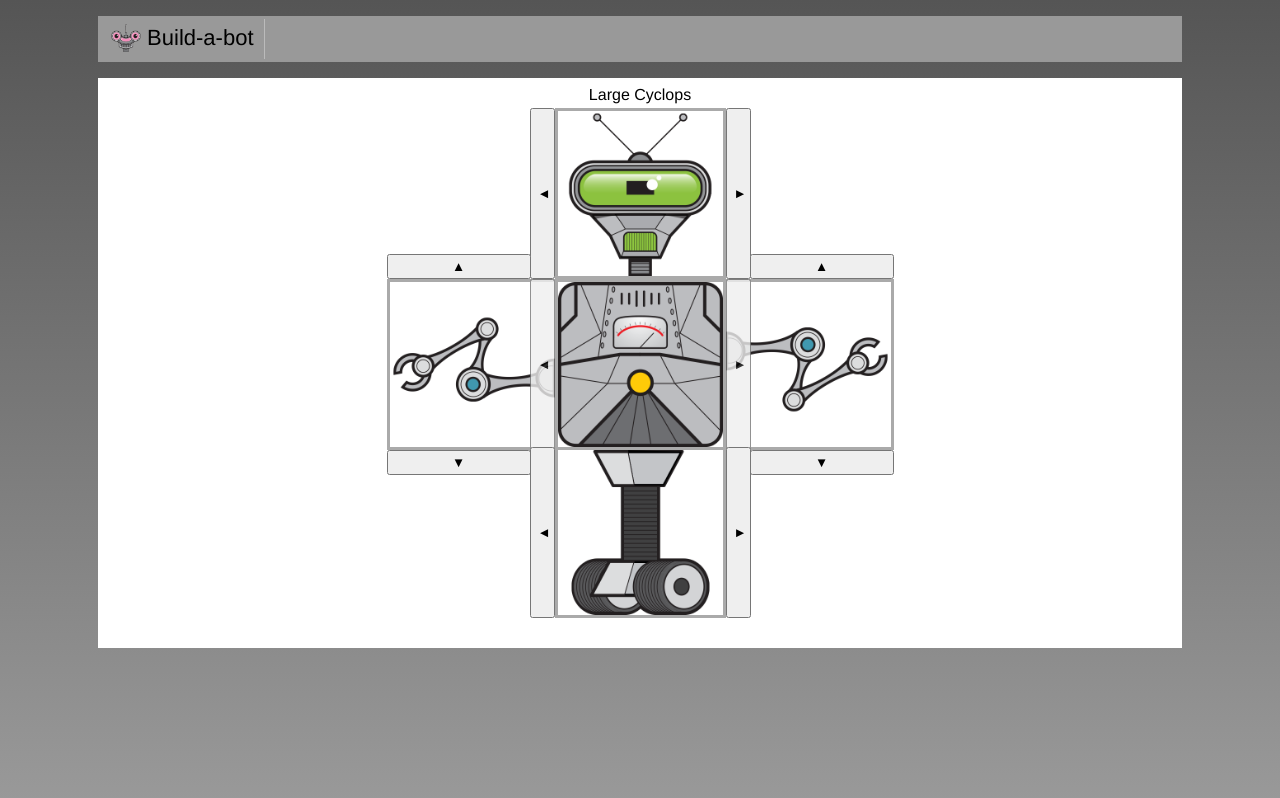
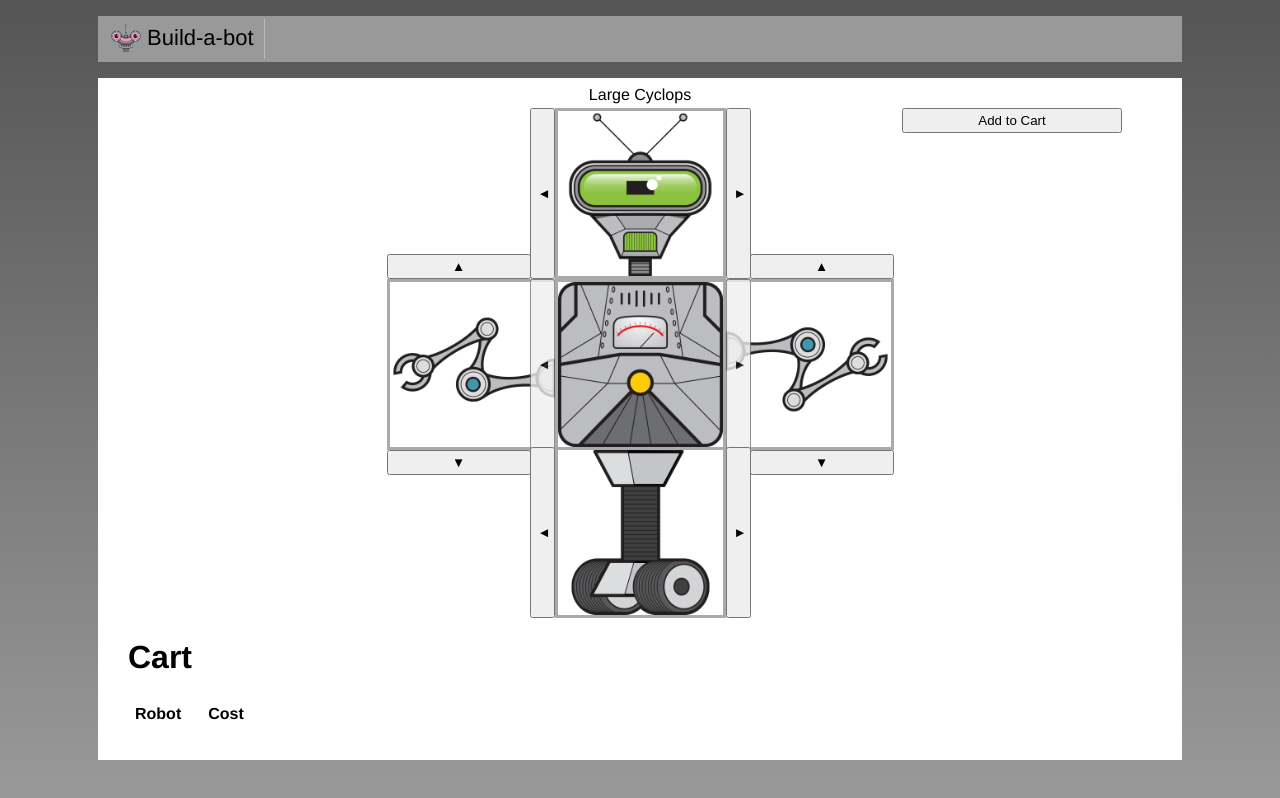
Before and after one commit to junejungjunejung/projectCooper, a Vue app in the folder robot-builder/: page / in a window 1280 px wide. Built offline with nearby package versions, Linux system fonts and the light colour scheme.

Commit message:
components created

```diff
--- a/robot-builder/package.json
+++ b/robot-builder/package.json
@@ -18,6 +18,8 @@
     "babel-eslint": "^10.0.1",
     "eslint": "^5.16.0",
     "eslint-plugin-vue": "^5.0.0",
+    "node-sass": "^4.13.1",
+    "sass-loader": "^8.0.2",
     "vue-template-compiler": "^2.6.10"
   },
   "eslintConfig": {
--- a/robot-builder/src/App.vue
+++ b/robot-builder/src/App.vue
@@ -33,7 +33,9 @@ body {
   background: linear-gradient(to bottom, #555, #999);
   background-attachment: fixed;
 }
+</style>
 
+<style scoped>
 #app {
   font-family: 'Avenir', Helvetica, Arial, sans-serif;
 }
--- a/robot-builder/src/build/RobotBuilder.vue
+++ b/robot-builder/src/build/RobotBuilder.vue
@@ -1,9 +1,11 @@
 <template>
-  <div>
+  <div class="content">
+    <button class="add-to-cart" @click="addToCart()">Add to Cart</button>
     <div class="top-row">
       <div class="top part">
         <div class="robot-name">
           {{selectedRobot.head.title}}
+          <span v-if="selectedRobot.head.onSale" class="sale">Sale!</span>
         </div>
         <img :src="selectedRobot.head.src" title="head"/>
         <button @click="selectPreviousHead()" class="prev-selector">&#9668;</button>
@@ -34,11 +36,29 @@
         <button @click="selectNextBase()" class="next-selector">&#9658;</button>
       </div>
     </div>
+    <div>
+      <h1>Cart</h1>
+      <table>
+        <thead>
+          <tr>
+            <th>Robot</th>
+            <th class="cost">Cost</th>
+          </tr>
+        </thead>
+        <tbody>
+          <tr v-for="(robot,index) in cart" :key="index">
+            <td>{{robot.head.title}}</td>
+            <td class="cost">{{robot.cost}}</td>
+          </tr>
+        </tbody>
+      </table>
+    </div>
   </div>
 </template>
 
 <script>
 import availableParts from '../data/parts';
+import createdHookMixin from './created-hook-mixin';
 
 function getPreviousValidIndex(index, length){
   const deprecatedIndex = index - 1;
@@ -55,6 +75,7 @@ export default {
   data() {
     return {
       availableParts,
+      cart: [],
       selectedHeadIndex: 0,
       selectedLeftArmIndex: 0,
       selectedTorsoIndex: 0,
@@ -62,6 +83,7 @@ export default {
       selectedBaseIndex: 0,
     };
   },
+  mixins: [createdHookMixin],
   computed: {
     selectedRobot(){
       return {
@@ -74,6 +96,16 @@ export default {
     }
   },
   methods: {
+    addToCart(){
+      const robot= this.selectedRobot;
+      const cost= robot.head.cost+
+      robot.leftArm.cost+
+      robot.torso.cost+
+      robot.rightArm.cost+
+      robot.base.cost;
+      this.cart.push(Object.assign({}, robot, {cost}))
+    },
+
     selectNextHead(){
       this.selectedHeadIndex = getNextValidIndex(this.selectedHeadIndex, availableParts.heads.length);
     },
@@ -112,15 +144,17 @@ export default {
 };
 </script>
 
-<style>
+<style lang="scss" scoped>
 .part {
   position: relative;
   width:165px;
   height:165px;
   border: 3px solid #aaa;
 }
-.part img {
-  width:165px;
+.part {
+  img {
+    width:165px;
+  }
 }
 .top-row {
   display:flex;
@@ -207,4 +241,25 @@ export default {
   text-align: center;
   width: 100%;
 }
+.sale{
+  color: red;
+}
+.content{
+  position: relative;
+}
+.add-to-cart{
+  position: absolute;
+  right: 30px;
+  width: 220px;
+  padding: 3px;
+  font-style: 16px;
+}
+td, th{
+  text-align: left;
+  padding: 5px;
+  padding-right: 20px;
+}
+.cost{
+  text-align: right;
+}
 </style>
--- /dev/null
+++ b/robot-builder/src/build/created-hook-mixin.js
@@ -0,0 +1,5 @@
+export default {
+  created(){
+    console.log("component created");
+  },
+}
```
Also changed, not shown: 1 other file (tests, documents, lock files or other folders).
